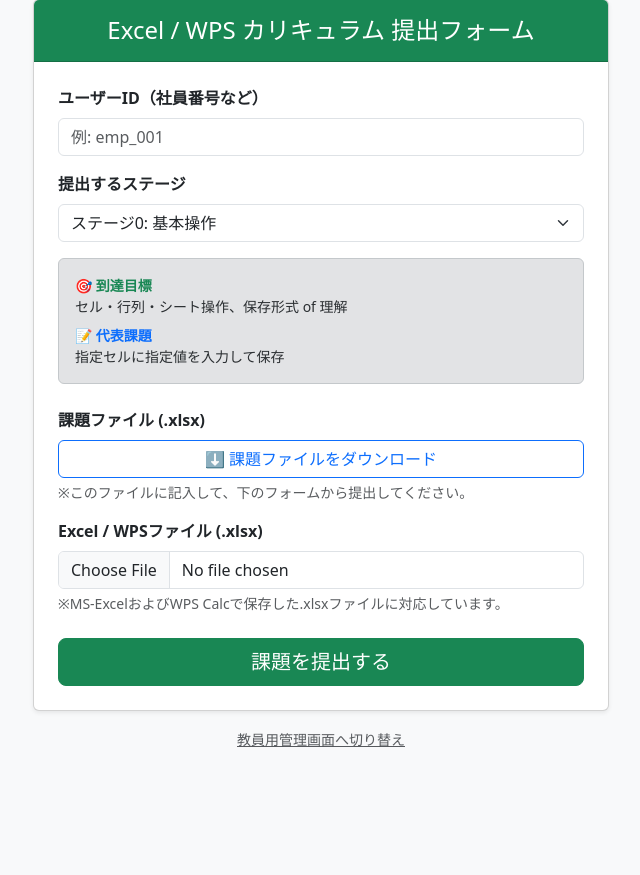
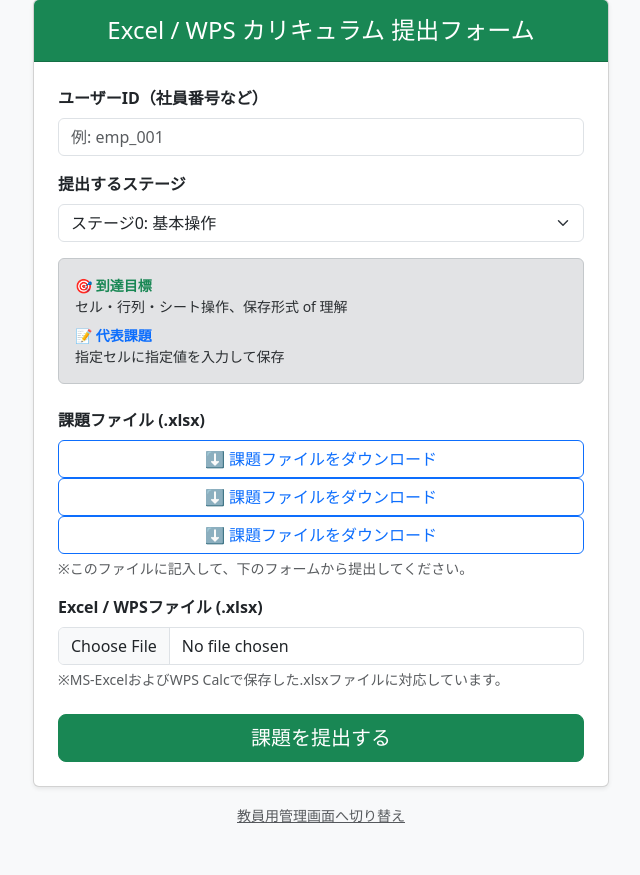
Before and after one commit to uniwork007/excel-education-app, a Flask app: page / in a window 1280 px wide. Shown: the part 49-924 px from the top of the page, without its empty margins (319-959 px from the left). Before the commit the page ends 796 px from the top, so only its background shows below. Run offline with Flask 3, Linux system fonts and the light colour scheme; some libraries are stand-ins or nearby versions.

Commit message:
第1.01版§3,4の修正

```diff
--- a/app.py
+++ b/app.py
@@ -56,7 +56,12 @@ def normalize_for_compare(value):
 def analyze_excel_file(file_stream, stage_id):
   """Excelファイルを解析して、躓き要素や数式をリストで返す"""
   wb = openpyxl.load_workbook(file_stream, data_only=False)
-  ws = wb.active
+
+  # stage4は2シート構成。「マスタ」以外のシートを採点対象とする
+  if stage_id == 4 and len(wb.sheetnames) > 1:
+    ws = next((wb[s] for s in wb.sheetnames if s != "マスタ"), wb.active)
+  else:
+    ws = wb.active
   detected_errors = []
   functions_used = set()  # ステージ8で使用関数を収集するための集合
 
@@ -139,14 +144,35 @@ def analyze_excel_file(file_stream, stage_id):
               f"セル {cell.coordinate}: ⚠️IF関数の引数が足りません。条件に合わない（偽の）場合の表示内容も設定しましょう。"
           )
 
-      # --- ステージ3：参照の理解（数式抽出の人間系判断モード） ---
+      # --- ステージ3：参照の理解（数式抽出＋絶対参照チェック） ---
       if stage_id == 3:
         if val.startswith("="):
-          detected_errors.append(f"【数式確認】セル {cell.coordinate}: {val}")
-          # 数式の中に全角が混ざっている致命的なバグだけ警告として残す
+          detected_errors.append(
+              f"【数式確認】セル {cell.coordinate}: {val}")
+
+          # 全角文字の混入チェック（致命的バグのみ警告）
           if "＝" in val or "（" in val or "）" in val:
             detected_errors.append(
                 f"⚠️ セル {cell.coordinate}: 数式に全角文字が混入しているため、計算されていません。")
+
+          # F列のデータ行（10〜14行）は消費税率D4への参照が必須。
+          # 「$D$4」が正解だが、「D$4」（行のみ絶対）も下コピーでズレないので許容。
+          # 「$D4」（列のみ絶対）は下コピーで行番号がズレるため不正解として検出する。
+          if cell.column == 6 and 10 <= cell.row <= 14:
+            upper_val = val.upper().replace(" ", "")
+            # 正解：$D$4 または D$4（行固定があればコピーしてもD4を参照し続ける）
+            ok = "$D$4" in upper_val or "D$4" in upper_val
+            if not ok:
+              if "$D4" in upper_val:
+                # 列のみ絶対参照：列は固定されているが行がズレる
+                detected_errors.append(
+                    f"セル {cell.coordinate}: ⚠️「$D4」になっています。"
+                    f"下にコピーすると行番号がズレて D5, D6...と参照がずれてしまいます。"
+                    f"「$D$4」と列・行の両方に$を付けましょう（F4キーを2回押すと$D4、もう1回で$D$4になります）。")
+              else:
+                detected_errors.append(
+                    f"セル {cell.coordinate}: ⚠️消費税率のセル（D4）が絶対参照（$D$4）になっていません。"
+                    f"数式をコピーするとズレてしまいます。F4キーで$マークを付けましょう。")
 
       # --- ステージ4：応用関数のチェック ---
       if stage_id == 4:
@@ -158,24 +184,32 @@ def analyze_excel_file(file_stream, stage_id):
           # ① VLOOKUP関数の徹底チェック
           if "VLOOKUP(" in upper_val:
             # 1. 完全一致（第4引数）の指定忘れチェック
-            # 引数が4つ未満、または4つ目（最後の引数）が 0/FALSE になっていない場合
-            # カンマの数と末尾の記述を正規表現で厳密にチェックします
-            if not (upper_val.endswith(",0)")
-                    or upper_val.endswith(",FALSE)")
-                    or upper_val.endswith(",0.0)")
-                    or "FALSE," in upper_val or "0," in upper_val):
+            # VLOOKUPは引数4つが正しい形式。カンマが3つ未満＝引数が足りない。
+            # 末尾が「,FALSE)」または「,0)」かどうかで判定する。
+            vlookup_args = upper_val.count(",")
+            has_false = upper_val.endswith(",FALSE)") or upper_val.endswith(",0)")
+            if vlookup_args < 3 or not has_false:
               detected_errors.append(
-                  f"セル {cell.coordinate}: ⚠️VLOOKUP関数の第4引数（検索方法）に 'FALSE' または '0' が指定されていません。 "
-                  f"これがないと、完全に一致するデータではなく『一番近いデータ』を勝手に探してしまい、実務で大事故の原因になります。"
-              )
+                  f"セル {cell.coordinate}: ⚠️VLOOKUP関数の第4引数（検索方法）に 'FALSE' または '0' が指定されていません。"
+                  f"これがないと、完全に一致するデータではなく『一番近いデータ』を返すことがあり、実務で大事故の原因になります。")
 
-            # 2. 検索マスタ範囲（第2引数）の絶対参照忘れチェック
-            # 数式を下にコピペしたときにマスタ範囲がズレるのを防ぐため
-            # 数式全体に $ が含まれていない場合は警告
-            if not "$" in upper_val:
+            # 2. マスタ範囲の絶対参照チェック
+            # 「$A$3」形式（完全絶対）が正解。
+            # 「$A3」（列のみ）は下コピーで行がズレるため不正解として検出する。
+            import re as _re
+            # マスタ!$A$3:$C$10 のような完全絶対参照パターンを探す
+            has_full_abs = bool(_re.search(r'\$[A-Z]+\$\d+', upper_val))
+            has_col_only = bool(_re.search(r'\$[A-Z]+\d+', upper_val)) and not has_full_abs
+            if has_col_only:
               detected_errors.append(
-                  f"セル {cell.coordinate}: ⚠️VLOOKUPの参照マスタ範囲に絶対参照（$）がついていない可能性があります。 "
-                  f"数式を下にコピペした際、マスタの範囲まで一緒にズレてしまっていませんか？")
+                  f"セル {cell.coordinate}: ⚠️マスタ範囲の行番号に$がついていません（例：$A3）。"
+                  f"数式を下にコピーするとマスタ範囲の行がズレてしまいます。"
+                  f"「$A$3:$C$10」のように列・行の両方に$を付けましょう。")
+            elif not has_full_abs:
+              detected_errors.append(
+                  f"セル {cell.coordinate}: ⚠️VLOOKUPのマスタ範囲に絶対参照（$）がついていません。"
+                  f"数式をコピーするとマスタ範囲がズレてしまいます。"
+                  f"「マスタ!$A$3:$C$10」のように$マークを付けましょう。")
 
           # ② XLOOKUP関数のチェック（最新の表計算ソフト対応）
           elif "XLOOKUP(" in upper_val:
@@ -229,6 +263,37 @@ def analyze_excel_file(file_stream, stage_id):
         detected_errors.append(
             f"セル {cell_ref}（{label}）: ⚠️{func_name}関数が使われていません。"
             f"=で始まる数式の中に {func_name}( ) を使って求めましょう。")
+
+  # --- ステージ4：VLOOKUP使用チェック（ループ外・シート単位） ---
+  if stage_id == 4:
+    # C列・D列（商品名・単価）にVLOOKUPが使われているかを確認
+    VLOOKUP_REQUIRED = {
+        "C9":  "商品名（C列）", "C10": "商品名（C列）", "C11": "商品名（C列）",
+        "C12": "商品名（C列）", "C13": "商品名（C列）", "C14": "商品名（C列）",
+        "D9":  "単価（D列）",   "D10": "単価（D列）",   "D11": "単価（D列）",
+        "D12": "単価（D列）",   "D13": "単価（D列）",   "D14": "単価（D列）",
+    }
+    # シート名「課題4」を探す（受講生がシート名を変えていた場合も考慮）
+    target_ws = None
+    for sheet_name in wb.sheetnames:
+      if sheet_name != "マスタ":
+        target_ws = wb[sheet_name]
+        break
+
+    if target_ws:
+      for cell_ref, label in VLOOKUP_REQUIRED.items():
+        try:
+          cell_val = str(target_ws[cell_ref].value or "").upper().replace(" ", "")
+        except Exception:
+          continue
+        if not cell_val.startswith("="):
+          detected_errors.append(
+              f"セル {cell_ref}（{label}）: ⚠️数式が入力されていません。"
+              f"VLOOKUP関数を使って商品マスタから自動取得しましょう。")
+        elif "VLOOKUP(" not in cell_val:
+          detected_errors.append(
+              f"セル {cell_ref}（{label}）: ⚠️VLOOKUP関数が使われていません。"
+              f"=VLOOKUP(検索値, マスタ!$A$3:$C$10, 列番号, FALSE) の形式で入力しましょう。")
 
   # --- ステージ5：データ整形のチェック（シート単位のためループの外で判定） ---
   if stage_id == 5:
--- a/templates/upload.html
+++ b/templates/upload.html
@@ -64,6 +64,27 @@
                                     ⬇️ 課題ファイルをダウンロード
                                 </a>
                             </div>
+
+                            <div class="d-grid">
+                                <a
+                                    href="{{ url_for('static', filename='assignments/stage1_template.xlsx') }}"
+                                    class="btn btn-outline-primary"
+                                    download
+                                >
+                                    ⬇️ 課題ファイルをダウンロード
+                                </a>
+                            </div>
+
+                            <div class="d-grid">
+                                <a
+                                    href="{{ url_for('static', filename='assignments/stage2_template.xlsx') }}"
+                                    class="btn btn-outline-primary"
+                                    download
+                                >
+                                    ⬇️ 課題ファイルをダウンロード
+                                </a>
+                            </div>
+
                             <div class="form-text text-muted">
                                 ※このファイルに記入して、下のフォームから提出してください。
                             </div>
```
Also changed, not shown: 5 other files.
